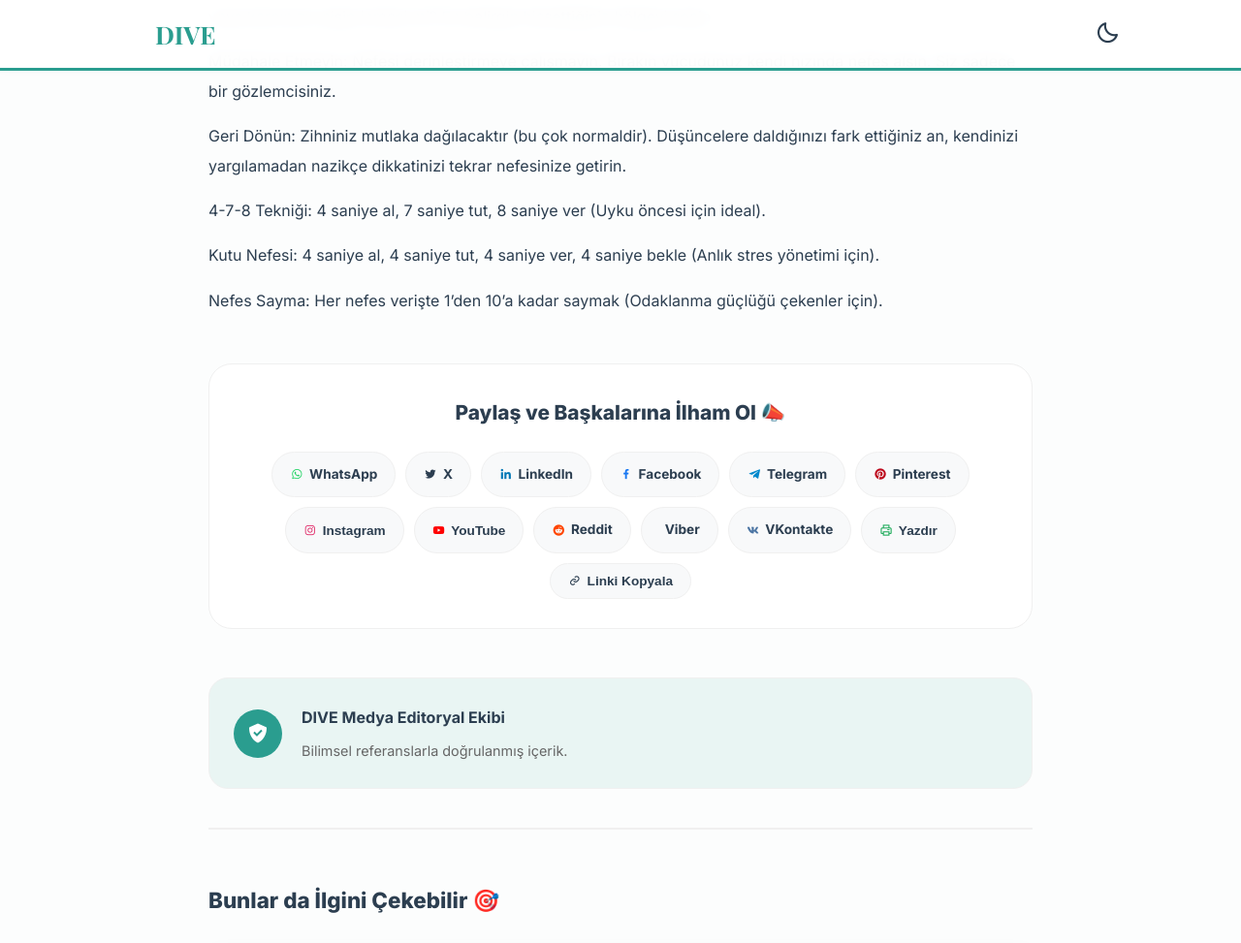
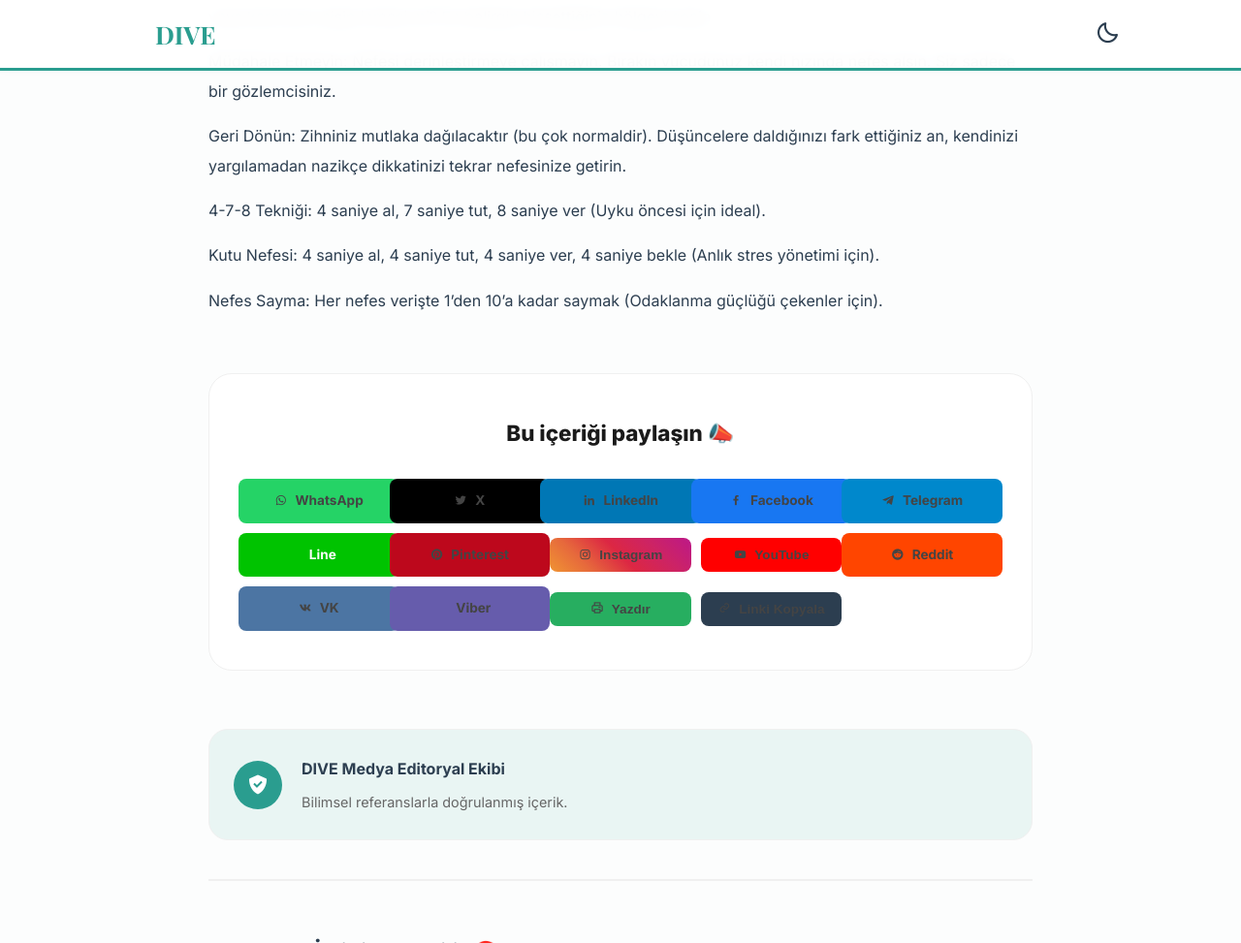
Before and after one commit to EKTHOLDING/dive, a Jekyll site: the page built from _posts/2026-03-22-nefes-medi-tasyonu.md, in a window 1280 px wide and 1400 px high, scrolled down 484 px, cut to the strip 0-973 px from the top of the window. Shown: the whole strip at 97% size. Built offline with Jekyll 4.4.1, drawn with Linux system fonts in a browser that asks for light colours.

Commit message:
Update default.html

```diff
--- a/_layouts/default.html
+++ b/_layouts/default.html
@@ -12,6 +12,7 @@
     <meta property="og:title" content="{{ page.title }}">
     <meta property="og:description" content="DIVE Medya - Bilimsel Temelli Derin İçerikler.">
     <meta property="og:image" content="{{ page.image }}">
+    <meta property="og:locale" content="tr_TR">
     <meta property="og:site_name" content="DIVE Medya">
 
     <meta name="twitter:card" content="summary_large_image">
@@ -37,6 +38,8 @@
             --header-bg: rgba(255,255,255,0.95);
             --share-bg: #f8f9fa;
             --text-muted: #666666;
+            --share-title-color: #1a1a1a;
+            --btn-text-color: #444444;
         }
 
         body.dark-mode {
@@ -48,6 +51,8 @@
             --header-bg: rgba(18,18,18,0.95);
             --share-bg: #2a2a2a;
             --text-muted: #a0a0a0;
+            --share-title-color: #ffffff;
+            --btn-text-color: #ffffff;
         }
 
         body { margin: 0; background-color: var(--bg); color: var(--text); font-family: 'Inter', sans-serif; display: flex; flex-direction: column; min-height: 100vh; transition: background-color 0.4s ease, color 0.4s ease; }
@@ -69,25 +73,29 @@
 
         .article-meta { display: flex; align-items: center; gap: 20px; margin-bottom: 30px; color: var(--text-muted); font-size: 0.95rem; font-weight: 600; flex-wrap: wrap; }
 
-        /* İÇİNDEKİLER TABLOSU STİLİ */
         .toc-container { background: var(--card-bg); border: 1px solid var(--border); border-radius: 15px; padding: 25px; margin-bottom: 40px; box-shadow: 0 4px 15px rgba(0,0,0,0.03); display: none; transition: 0.4s ease; }
         .toc-container h3 { margin-top: 0; margin-bottom: 15px; font-size: 1.2rem; display: flex; align-items: center; gap: 8px; font-weight: 800; color: var(--text); }
         .toc-list { list-style-type: none; padding-left: 0; margin: 0; line-height: 1.8; }
         .toc-link { color: var(--text-muted); display: block; padding: 5px 0; border-bottom: 1px dashed var(--border); transition: 0.2s; }
         .toc-link:hover { color: var(--primary); font-weight: bold; padding-left: 5px; }
 
-        /* PAYLAŞIM ALANI VE YAZAR KUTUSU */
-        .share-section { margin: 50px 0; padding: 30px; background: var(--card-bg); border-radius: 24px; border: 1px solid var(--border); text-align: center; transition: 0.4s ease; }
-        .share-title { font-size: 1.3rem; font-weight: 800; margin-bottom: 20px; color: var(--text); }
-        .share-grid { display: flex; flex-wrap: wrap; justify-content: center; gap: 10px; }
-        .share-btn { display: flex; align-items: center; gap: 6px; padding: 10px 18px; border-radius: 50px; font-size: 0.85rem; font-weight: 700; color: var(--text); background: var(--share-bg); border: 1px solid var(--border); cursor: pointer; transition: all 0.2s; }
-        .share-btn:hover { background: var(--primary); color: white; border-color: var(--primary); transform: translateY(-3px); }
+        /* FULL ESTETİK VE OPTİMİZE PAYLAŞIM ALANI */
+        .share-section { margin: 60px 0; padding: 40px; background: var(--card-bg); border-radius: 24px; border: 1px solid var(--border); text-align: center; transition: 0.4s ease; }
+        .share-title { font-size: 1.4rem; font-weight: 800; margin-bottom: 25px; color: var(--share-title-color); }
+        .share-grid { display: grid; grid-template-columns: repeat(auto-fill, minmax(130px, 1fr)); gap: 10px; margin-top: 20px; justify-items: center; align-items: center; }
+        .share-btn { display: flex; align-items: center; justify-content: center; gap: 8px; padding: 10px; border-radius: 8px; color: var(--btn-text-color); font-weight: 700; font-size: 0.85rem; transition: transform 0.2s; cursor: pointer; border:none; text-align: center; width: 100%; max-width: 150px; }
+        .share-btn:hover { transform: translateY(-3px); filter: brightness(1.1); }
+
+        /* Renk Paleti - Gündüz Modu İçin */
+        .btn-wa { background: #25D366; } .btn-x { background: #000000; } .btn-in { background: #0077b5; }
+        .btn-fb { background: #1877F2; } .btn-pin { background: #BD081C; } .btn-tg { background: #0088cc; }
+        .btn-rd { background: #FF4500; } .btn-ig { background: linear-gradient(45deg, #f09433 0%,#e6683c 25%,#dc2743 50%,#cc2366 75%,#bc1888 100%); }
+        .btn-yt { background: #FF0000; } .btn-copy { background: #2c3e50; } .btn-print { background: #27ae60; } .btn-tm { background: #36465d; } .btn-vk { background: #4c75a3; } .btn-vb { background: #665cac; } .btn-skype { background: #00aff0; }
 
         .author-box { display: flex; align-items: center; gap: 20px; margin: 40px 0; padding: 25px; background: var(--accent); border-radius: 20px; border: 1px solid var(--border); transition: 0.4s ease; }
         .author-text h4 { margin: 0; color: var(--text); }
         .author-text p { margin: 0; font-size: 0.9rem; color: var(--text-muted); }
 
-        /* İLGİLİ YAZILAR STİLİ */
         .related-posts { margin-top: 40px; padding-top: 30px; border-top: 2px solid var(--border); transition: 0.4s ease; }
         .related-card { display: block; border-radius: 12px; overflow: hidden; background: var(--card-bg); box-shadow: 0 4px 15px rgba(0,0,0,0.05); transition: transform 0.3s, background 0.4s ease; border: 1px solid var(--border); }
         .related-card:hover { transform: translateY(-5px); }
@@ -155,25 +163,26 @@
 
         {% if page.date %}
         <div class="share-section">
-            <div class="share-title">Paylaş ve Başkalarına İlham Ol 📣</div>
+            <div class="share-title">Bu içeriği paylaşın 📣</div>
             <div class="share-grid">
                 {% capture u %}https://www.divemedya.com{{ page.url }}{% endcapture %}
                 {% capture t %}{{ page.title }}{% endcapture %}
                 {% capture i %}{{ page.image }}{% endcapture %}
 
-                <a href="https://api.whatsapp.com/send?text={{ t | url_encode }}%0A{{ u | url_encode }}" target="_blank" class="share-btn"><i class='bx bxl-whatsapp' style="color:#25D366;"></i> WhatsApp</a>
-                <a href="https://twitter.com/intent/tweet?text={{ t | url_encode }}&url={{ u | url_encode }}" target="_blank" class="share-btn"><i class='bx bxl-twitter'></i> X</a>
-                <a href="https://www.linkedin.com/sharing/share-offsite/?url={{ u | url_encode }}" target="_blank" class="share-btn"><i class='bx bxl-linkedin' style="color:#0077b5;"></i> LinkedIn</a>
-                <a href="https://www.facebook.com/sharer/sharer.php?u={{ u | url_encode }}" target="_blank" class="share-btn"><i class='bx bxl-facebook' style="color:#1877F2;"></i> Facebook</a>
-                <a href="https://t.me/share/url?url={{ u | url_encode }}&text={{ t | url_encode }}" target="_blank" class="share-btn"><i class='bx bxl-telegram' style="color:#0088cc;"></i> Telegram</a>
-                <a href="https://www.pinterest.com/pin/create/button/?url={{ u | url_encode }}&media={{ i | url_encode }}&description={{ t | url_encode }}" target="_blank" class="share-btn"><i class='bx bxl-pinterest' style="color:#BD081C;"></i> Pinterest</a>
-                <button onclick="copyAndRedirect('instagram')" class="share-btn"><i class='bx bxl-instagram' style="color:#e1306c;"></i> Instagram</button>
-                <button onclick="copyAndRedirect('youtube')" class="share-btn"><i class='bx bxl-youtube' style="color:#FF0000;"></i> YouTube</button>
-                <a href="https://www.reddit.com/submit?url={{ u | url_encode }}&title={{ t | url_encode }}" target="_blank" class="share-btn"><i class='bx bxl-reddit' style="color:#FF4500;"></i> Reddit</a>
-                <a href="https://viber.com/forward?text={{ t | url_encode }}%20{{ u | url_encode }}" target="_blank" class="share-btn"><i class='bx bxl-viber' style="color:#665cac;"></i> Viber</a>
-                <a href="https://vk.com/share.php?url={{ u | url_encode }}" target="_blank" class="share-btn"><i class='bx bxl-vk' style="color:#4c75a3;"></i> VKontakte</a>
-                <button onclick="window.print()" class="share-btn"><i class='bx bx-printer' style="color:#27ae60;"></i> Yazdır</button>
-                <button onclick="copyLink()" class="share-btn" id="copyBtn"><i class='bx bx-link'></i> Linki Kopyala</button>
+                <a href="https://api.whatsapp.com/send?text={{ t | url_encode }}%0A{{ u | url_encode }}" target="_blank" class="share-btn btn-wa"><i class='bx bxl-whatsapp'></i> WhatsApp</a>
+                <a href="https://twitter.com/intent/tweet?text={{ t | url_encode }}&url={{ u | url_encode }}" target="_blank" class="share-btn btn-x"><i class='bx bxl-twitter'></i> X</a>
+                <a href="https://www.linkedin.com/sharing/share-offsite/?url={{ u | url_encode }}" target="_blank" class="share-btn btn-in"><i class='bx bxl-linkedin'></i> LinkedIn</a>
+                <a href="https://www.facebook.com/sharer/sharer.php?u={{ u | url_encode }}" target="_blank" class="share-btn btn-fb"><i class='bx bxl-facebook'></i> Facebook</a>
+                <a href="https://t.me/share/url?url={{ u | url_encode }}&text={{ t | url_encode }}" target="_blank" class="share-btn btn-tg"><i class='bx bxl-telegram'></i> Telegram</a>
+                <a href="https://social-plugins.line.me/lineit/share?url={{ u | url_encode }}" target="_blank" class="share-btn" style="background: #00c300; color: white;"><i class='bx bxl-line'></i> Line</a>
+                <a href="https://www.pinterest.com/pin/create/button/?url={{ u | url_encode }}&media={{ i | url_encode }}&description={{ t | url_encode }}" target="_blank" class="share-btn btn-pin"><i class='bx bxl-pinterest'></i> Pinterest</a>
+                <button onclick="copyAndRedirect('instagram')" class="share-btn btn-ig"><i class='bx bxl-instagram'></i> Instagram</button>
+                <button onclick="copyAndRedirect('youtube')" class="share-btn btn-yt"><i class='bx bxl-youtube'></i> YouTube</button>
+                <a href="https://Social-plugins.line.me/lineit/share?url={{ u | url_encode }}" target="_blank" class="share-btn btn-rd"><i class='bx bxl-reddit'></i> Reddit</a>
+                <a href="https://vk.com/share.php?url={{ u | url_encode }}" target="_blank" class="share-btn btn-vk"><i class='bx bxl-vk'></i> VK</a>
+                <a href="https://viber.com/forward?text={{ t | url_encode }}%20{{ u | url_encode }}" target="_blank" class="share-btn btn-vb"><i class='bx bxl-viber'></i> Viber</a>
+                <button onclick="window.print()" class="share-btn btn-print"><i class='bx bx-printer'></i> Yazdır</button>
+                <button onclick="copyLink()" class="share-btn btn-copy" id="copyBtn"><i class='bx bx-link'></i> Linki Kopyala</button>
             </div>
         </div>
 
```
Also changed, not shown: other parts of _layouts/default.html (+0 -1 lines).
